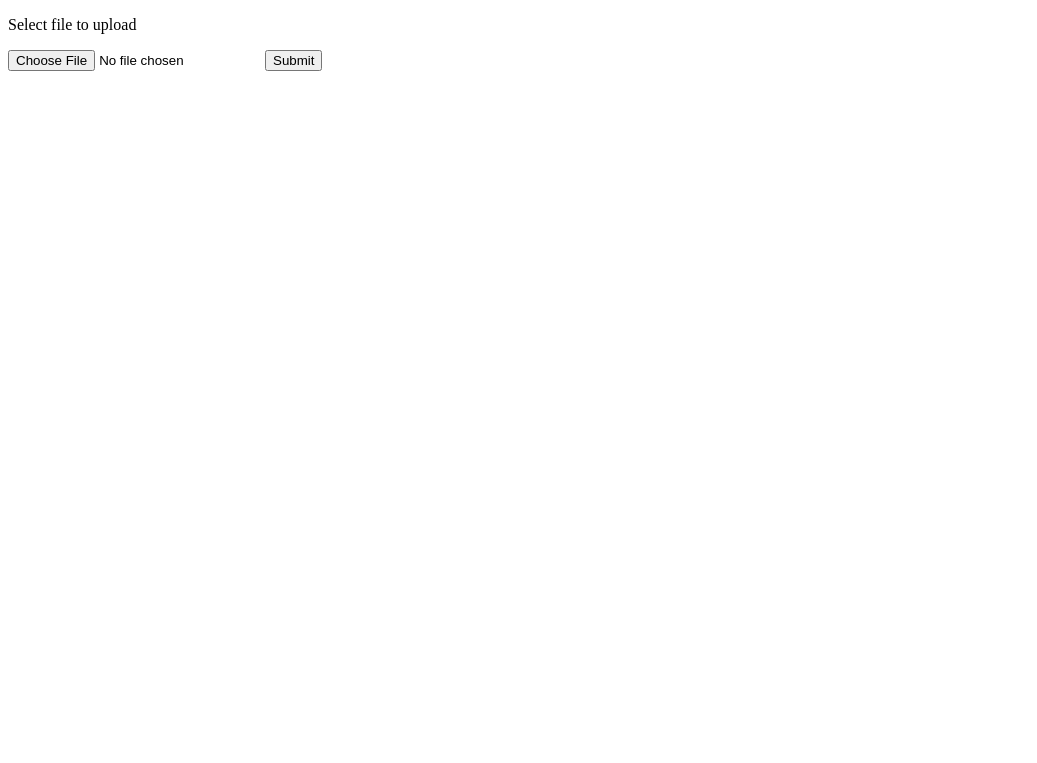
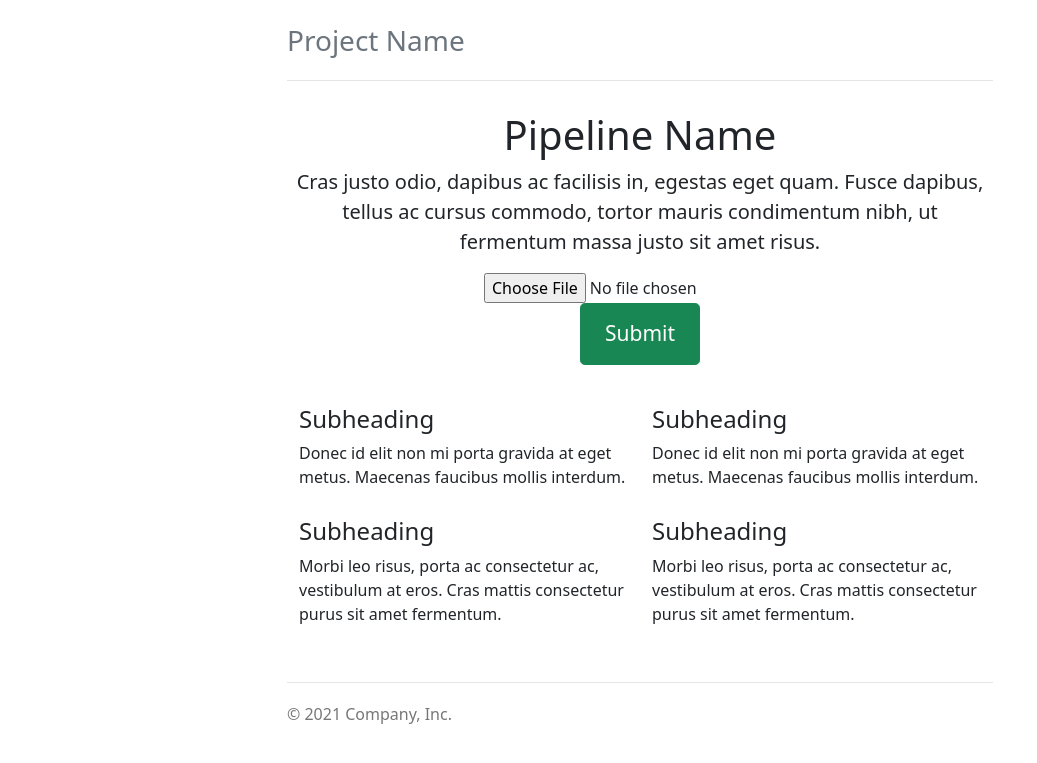
Before and after one commit to laureanorp/Pollinators-ETL, a Flask app: page /home in a window 1280 px wide. Shown: the top 763 px of the page, without its empty margins (0-1037 px from the left). Run offline with Flask 2, Linux system fonts and the light colour scheme.

Commit message:
Fix Flask app, add Bootstrap CSS
- Add Bootstrap CSS to the first template HTML file
- Fix Flask app: now it works but it won’t show any results yet

```diff
--- a/main.py
+++ b/main.py
@@ -3,9 +3,6 @@ import os
 from flask import Flask, render_template, request
 
 from pollinators_ETL import Pipeline
-
-# from werkzeug import secure_filename
-
 
 UPLOAD_FOLDER = "server_uploads"
 
@@ -18,32 +15,30 @@ def home():
     return render_template('file_input.html')
 
 
-@app.route('/success/<name>')
-def success(name):
-    return render_template('upload_successful.html', file_name=name)
-
-
 @app.route('/upload', methods=['POST', 'GET'])
 def upload():
     if request.method == 'POST':
         csv_file = request.files['csv_file']
         csv_file.save(os.path.join(app.config['UPLOAD_FOLDER'], csv_file.filename))
-        # Instance the Pipeline class
-        pipeline_1 = Pipeline("".join(["server_uploads/", csv_file.filename]))
         return render_template('upload_successful.html', file_name=csv_file.filename)
 
 
-@app.route('/pipeline-results', methods=['POST', 'GET'])
-def pipeline_results():
+@app.route('/run-pipeline/<csv_file>', methods=['POST', 'GET'])
+def run_pipeline(csv_file):
     max_visit_duration = request.args.get('max_visit_duration', 7)
     filter_start_datetime = request.args.get('filter_start_datetime', '')
     filter_end_datetime = request.args.get('filter_end_datetime', '')
     round_or_truncate = request.args.get('round_or_truncate', '1')
     all_antennas_visited = request.args.get('all_antennas_visited', '1')
+    antennas_to_concat = []
+    pollinators_to_remove = []
+    # Instance the Pipeline class
+    pipeline_1 = Pipeline("".join(["server_uploads/", csv_file]))
     # Run the main process of the pipeline
-    pipeline_1.run_pipeline(max_visit_duration=max_visit_duration, filter_start_datetime=filter_start_datetime,
-                            filter_end_datetime=filter_end_datetime, round_or_truncate=round_or_truncate,
-                            all_antennas_visited=all_antennas_visited, antennas_to_concat=[])
+    pipeline_1.input_parameters_of_run(max_visit_duration, filter_start_datetime, filter_end_datetime,
+                                       round_or_truncate,
+                                       all_antennas_visited, antennas_to_concat, pollinators_to_remove)
+    pipeline_1.run_pipeline()
     return render_template('pipeline_results.html')
 
 
--- /dev/null
+++ b/templates/custom.css
@@ -0,0 +1,76 @@
+/* Space out content a bit */
+body {
+  padding-top: 20px;
+  padding-bottom: 20px;
+}
+
+/* Everything but the jumbotron gets side spacing for mobile first views */
+.header,
+.marketing,
+.footer {
+  padding-right: 15px;
+  padding-left: 15px;
+}
+
+/* Custom page header */
+.header {
+  padding-bottom: 20px;
+  border-bottom: 1px solid #e5e5e5;
+}
+.header h3 {
+  margin-top: 0;
+  margin-bottom: 0;
+  line-height: 40px; /* Make the masthead heading the same height as the navigation */
+}
+
+/* Custom page footer */
+.footer {
+  padding-top: 19px;
+  color: #777;
+  border-top: 1px solid #e5e5e5;
+}
+
+/* Customize container */
+@media (min-width: 768px) {
+  .container {
+    max-width: 730px;
+  }
+}
+.container-narrow > hr {
+  margin: 30px 0;
+}
+
+/* Main marketing message and sign up button */
+.jumbotron {
+  text-align: center;
+  border-bottom: 1px solid #e5e5e5;
+}
+.jumbotron .btn {
+  padding: 14px 24px;
+  font-size: 21px;
+}
+
+/* Supporting marketing content */
+.marketing {
+  margin: 40px 0;
+}
+.marketing p + h4 {
+  margin-top: 28px;
+}
+
+/* Responsive: Portrait tablets and up */
+@media screen and (min-width: 768px) {
+  /* Remove the padding we set earlier */
+  .header,
+  .marketing,
+  .footer {
+    padding-right: 0;
+    padding-left: 0;
+  }
+  .header {
+    margin-bottom: 30px;
+  }
+  .jumbotron {
+    border-bottom: 0;
+  }
+}
--- a/templates/file_input.html
+++ b/templates/file_input.html
@@ -1,15 +1,70 @@
-<!DOCTYPE html>
+<!doctype html>
+
 <html lang="en">
 <head>
-    <meta charset="UTF-8">
-    <title>Home</title>
+    <meta charset="utf-8">
+    <meta http-equiv="X-UA-Compatible" content="IE=edge">
+    <meta name="viewport" content="width=device-width, initial-scale=1">
+    <!-- The above 3 meta tags *must* come first in the head; any other head content must come *after* these tags -->
+    <meta name="description" content="">
+    <meta name="author" content="">
+
+    <title>Narrow Jumbotron Template for Bootstrap</title>
+
+    <!-- Bootstrap core CSS -->
+    <link href="https://cdn.jsdelivr.net/npm/bootstrap@5.0.0-beta3/dist/css/bootstrap.min.css" rel="stylesheet"
+          integrity="sha384-eOJMYsd53ii+scO/bJGFsiCZc+5NDVN2yr8+0RDqr0Ql0h+rP48ckxlpbzKgwra6" crossorigin="anonymous">
+
+    <!-- Custom styles for this template -->
+    <link href="custom.css" rel="stylesheet">
+
+    <!-- HTML5 shim and Respond.js for IE8 support of HTML5 elements and media queries -->
+    <!--[if lt IE 9]>
+    <script src="https://oss.maxcdn.com/html5shiv/3.7.3/html5shiv.min.js"></script>
+    <script src="https://oss.maxcdn.com/respond/1.4.2/respond.min.js"></script>
+    <![endif]-->
 </head>
 
 <body>
-   <form action = "http://localhost:5000/upload" method = "post" enctype = "multipart/form-data">
-      <p>Select file to upload</p>
-      <input type = "file" name = "csv_file" />
-      <input type = "submit" value = "Submit" />
-   </form>
+<div class="container">
+    <div class="header clearfix">
+        <h3 class="text-muted">Project Name</h3>
+    </div>
+
+    <div class="jumbotron">
+        <h1>Pipeline Name</h1>
+        <p class="lead">Cras justo odio, dapibus ac facilisis in, egestas eget quam. Fusce dapibus, tellus ac cursus
+            commodo, tortor mauris condimentum nibh, ut fermentum massa justo sit amet risus.</p>
+        <form action="http://localhost:5000/upload" method="post" enctype="multipart/form-data">
+            <input type="file" name="csv_file"/>
+            <p><input class="btn btn-lg btn-success" type="submit" value="Submit"/></p>
+        </form>
+    </div>
+
+    <div class="row marketing">
+        <div class="col-lg-6">
+            <h4>Subheading</h4>
+            <p>Donec id elit non mi porta gravida at eget metus. Maecenas faucibus mollis interdum.</p>
+
+            <h4>Subheading</h4>
+            <p>Morbi leo risus, porta ac consectetur ac, vestibulum at eros. Cras mattis consectetur purus sit amet
+                fermentum.</p>
+        </div>
+
+        <div class="col-lg-6">
+            <h4>Subheading</h4>
+            <p>Donec id elit non mi porta gravida at eget metus. Maecenas faucibus mollis interdum.</p>
+
+            <h4>Subheading</h4>
+            <p>Morbi leo risus, porta ac consectetur ac, vestibulum at eros. Cras mattis consectetur purus sit amet
+                fermentum.</p>
+        </div>
+    </div>
+
+    <footer class="footer">
+        <p>&copy; 2021 Company, Inc.</p>
+    </footer>
+
+</div> <!-- /container -->
 </body>
 </html>
--- a/templates/upload_successful.html
+++ b/templates/upload_successful.html
@@ -10,7 +10,7 @@
     <h1>{{ file_name }} was uploaded successfully.</h1>
     <h1>Parameters for execution:</h1>
 
-    <form action = "http://localhost:5000/pipeline-results" method = "post">
+    <form action = "http://localhost:5000/run-pipeline/{{ file_name }}" method = "post">
         <ul>
             <li>
                 <label>
```
